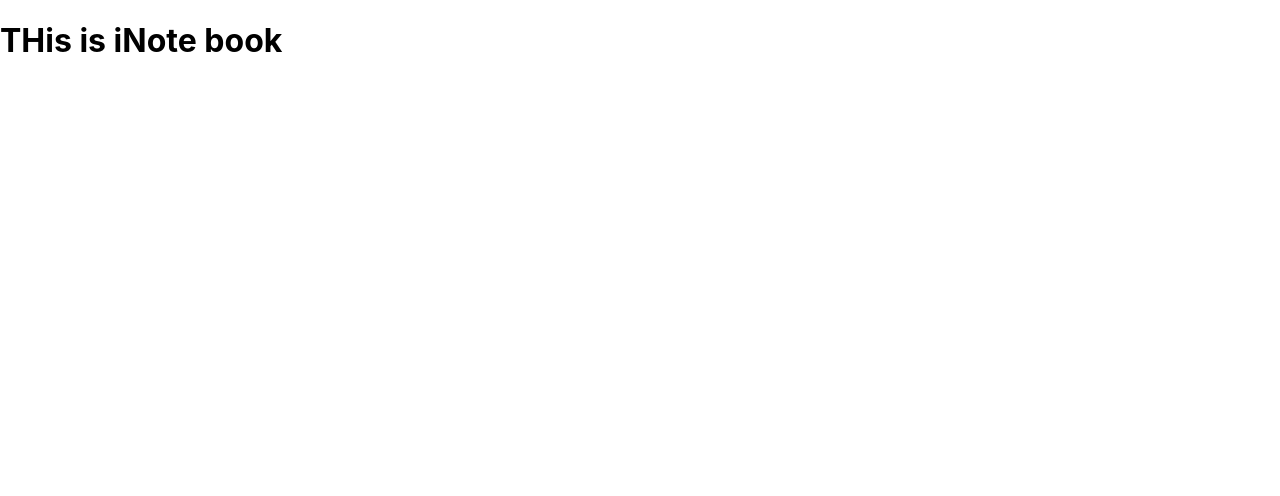
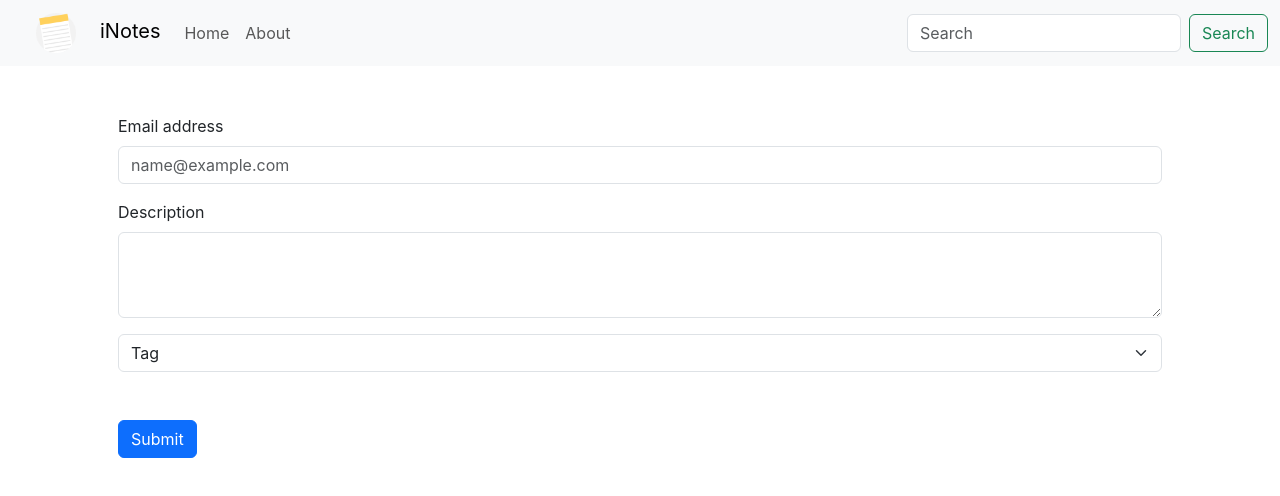
Before and after one commit to ganesh-code/iNotes, a React (Create React App) app: page /addnotform in a window 1280 px wide. Shown: the top 496 px of the page. Built offline with nearby package versions, Linux system fonts and the light colour scheme.

Commit message:
created UI

```diff
--- a/public/index.html
+++ b/public/index.html
@@ -11,6 +11,8 @@
     />
     <link rel="shortcut icon" href="./notesicon.png" type="image/x-icon">
     <link rel="apple-touch-icon" href="%PUBLIC_URL%/logo192.png" />
+    <!-- bootstrtap -->
+    <link href="https://cdn.jsdelivr.net/npm/bootstrap@5.3.1/dist/css/bootstrap.min.css" rel="stylesheet" integrity="sha384-4bw+/aepP/YC94hEpVNVgiZdgIC5+VKNBQNGCHeKRQN+PtmoHDEXuppvnDJzQIu9" crossorigin="anonymous">
     <!--
       manifest.json provides metadata used when your web app is installed on a
       user's mobile device or desktop. See https://developers.google.com/web/fundamentals/web-app-manifest/
@@ -39,6 +41,11 @@
 
       To begin the development, run `npm start` or `yarn start`.
       To create a production bundle, use `npm run build` or `yarn build`.
-    -->
+      --->
+      <!---fontawsome icons-->
+      <script src="https://kit.fontawesome.com/fc042f6ff9.js" crossorigin="anonymous"></script>
+
+    <!-- bootstrap script  -->
+    <script src="https://cdn.jsdelivr.net/npm/bootstrap@5.3.1/dist/js/bootstrap.bundle.min.js" integrity="sha384-HwwvtgBNo3bZJJLYd8oVXjrBZt8cqVSpeBNS5n7C8IVInixGAoxmnlMuBnhbgrkm" crossorigin="anonymous"></script>
   </body>
 </html>
--- a/src/App.js
+++ b/src/App.js
@@ -1,11 +1,26 @@
 import './App.css';
+import { BrowserRouter, Routes, Route } from "react-router-dom";
+import Navbar from './components/Navbar';
+import Home from './components/Home';
+import About from './components/About';
+import AddNotform from './components/AddNotform';
+import NotesState from './context/notes/NotesState';
 
-function App() {
-  return (
-    <div>
-      <h1>THis is iNote book </h1>
-    </div>
-  );
-}
+  function App() {
+    return (
+      <>
+        <BrowserRouter>
+          <NotesState>
+          <Navbar />
+            <Routes>
+              <Route exact path='/' element={<Home />} />
+              <Route exact path='/about' element={<About />} />
+              <Route exact path='/addnotform' element={<AddNotform/>} />
+            </Routes>
+            </NotesState>
+        </BrowserRouter>
+      </>
+    );
+  }
 
 export default App;
--- /dev/null
+++ b/src/components/About.js
@@ -0,0 +1,11 @@
+import React  from 'react'
+
+export default function About() {
+
+
+  return (
+    <div className='container' style={{position : "absolute", right:0, width:'80vw', height:'100vh'}}>
+      <h1>this is about of  and his age is</h1>
+    </div>
+  )
+}
--- /dev/null
+++ b/src/components/AddNotesBtn.js
@@ -0,0 +1,15 @@
+import React from 'react'
+import { Link } from 'react-router-dom'
+
+export default function AddNotesBtn() {
+    return (
+        <div className='m-0 px-5 bg-white' style={{position:'sticky', top:60, zIndex:3}}>
+            <Link to='/addnotform' className='navbar-brand p-4 m-0'>
+                <div className='d-flex align-items-center justify-content-center p-1 ' style={{ background: 'white', borderRadius: '1rem', border: '2px solid #e5e5e5', cursor: 'pointer', }} >
+                    <i className="fa-solid fa-plus fa-xl"></i>
+                    <h5 className='p-3 m-0'>Add Note</h5>
+                </div>
+            </Link>
+        </div>
+    )
+}
--- /dev/null
+++ b/src/components/AddNotform.js
@@ -0,0 +1,26 @@
+import React from 'react'
+import { Link } from 'react-router-dom'
+
+export default function AddNotform() {
+    return (
+
+        <div className='container p-5'>
+            <div className="mb-3">
+                <label htmlFor="exampleFormControlInput1" className="form-label">Email address</label>
+                <input type="email" className="form-control" id="exampleFormControlInput1" placeholder="name@example.com" />
+            </div>
+            <div className="mb-3">
+                <label htmlFor="exampleFormControlTextarea1" className="form-label">Description</label>
+                <textarea className="form-control" id="exampleFormControlTextarea1" rows="3"></textarea>
+            </div>
+            <select className="form-select mb-5" aria-label="Default select example">
+                <option value='tag'>Tag</option>
+                <option value="General">General</option>
+                <option value="Education">Education</option>
+                <option value="Entertainment">Entertainment</option>
+            </select>
+            <Link to='/' ><button type="submit"  className="btn btn-primary">Submit</button></Link>
+        </div>
+
+    )
+}
--- /dev/null
+++ b/src/components/Home.js
@@ -0,0 +1,12 @@
+import React from "react"
+import Sidebar from "./Sidebar"
+// import Notes from "./Notes"
+
+export default function Home() {
+
+  return (
+    <div className="d-flex">
+    <Sidebar/>
+    </div>
+  )
+}
--- /dev/null
+++ b/src/components/Navbar.js
@@ -0,0 +1,31 @@
+import React from 'react'
+import { Link, useLocation } from "react-router-dom";
+
+export default function Navbar() {
+    let location = useLocation();
+
+    return (
+        <nav className="navbar navbar-expand-lg bg-body-tertiary" style={{position:'sticky', top:0, zIndex:3}}>
+            <div className="container-fluid">
+                <Link className="navbar-brand" to="/"><img className='mx-4' style={{ width: "40px" }} src="./notesicon.png" alt="" />iNotes</Link>
+                <button className="navbar-toggler" type="button" data-bs-toggle="collapse" data-bs-target="#navbarSupportedContent" aria-controls="navbarSupportedContent" aria-expanded="false" aria-label="Toggle navigation">
+                    <span className="navbar-toggler-icon"></span>
+                </button>
+                <div className="collapse navbar-collapse" id="navbarSupportedContent">
+                    <ul className="navbar-nav me-auto mb-2 mb-lg-0">
+                        <li className="nav-item">
+                            <Link className={`nav-link ${location.pathname === "/" ? "active" : ""}`} aria-current="page" to="/">Home</Link>
+                        </li>
+                        <li className="nav-item">
+                            <Link className={`nav-link ${location.pathname === "/about" ? "active" : ""}`} to="/about">About</Link>
+                        </li>
+                    </ul>
+                    <form className="d-flex" role="search">
+                        <input className="form-control me-2" type="search" placeholder="Search" aria-label="Search" />
+                        <button className="btn btn-outline-success" type="submit">Search</button>
+                    </form>
+                </div>
+            </div>
+        </nav>
+    )
+}
--- /dev/null
+++ b/src/components/NotesIteam.js
@@ -0,0 +1,15 @@
+import React from 'react'
+
+export default function NotesIteam(props) {
+  const {note}= props;
+  return (
+    <div className="card m-3 d-flex flex-wrap" style={{width:"19rem"}}>
+      <div className="card-body">
+        <h5 className="card-title">{note.title}</h5>
+        <p className="card-text">{note.description}</p>
+        <h6 className="card-subtitle mb-2 text-body-secondary"><span className="badge bg-secondary">{note.tag}</span></h6>
+        <p className="card-text"><small className="text-body-secondary">{note.date}</small></p>
+      </div>
+    </div>
+  )
+}
--- /dev/null
+++ b/src/components/Sidebar.js
@@ -0,0 +1,23 @@
+import React, { useContext } from 'react'
+// import { Link } from 'react-router-dom'
+import NotesIteam from './NotesIteam'
+import NotesContext from '../context/notes/notesContext';
+import AddNotesBtn from './AddNotesBtn';
+
+export default function Sidebar(props) {
+    const context = useContext(NotesContext);
+    // eslint-disable-next-line
+    const { notes, setNotes } = context
+
+
+    return (
+        <div>
+           <AddNotesBtn/>
+            <div className='m-0 p-5 row g-md-3'>
+                {notes.map((note) => {
+                    return <NotesIteam key={note.date} note={note} />;
+                })}
+            </div>
+        </div>
+    )
+}
--- /dev/null
+++ b/src/context/notes/NotesState.js
@@ -0,0 +1,96 @@
+import React, { useState } from 'react'
+import NotesContext from './notesContext'
+
+export default function NotesState(props) {
+  const note1 = [
+    {
+      "_id": "64d213d1e510c38dbfa12ffb",
+      "user": "64d083effdb28ac961d2949d",
+      "title": "react learnings",
+      "description": "this is a wonderful react class",
+      "tag": "details",
+      "date": "2023-08-08T10:07:13.884Z",
+      "__v": 0
+    },
+    {
+      "_id": "64d32d2d7728e12a16b49d35",
+      "user": "64d083effdb28ac961d2949d",
+      "title": "react learnings",
+      "description": "this is a wonderful react class",
+      "tag": "generals",
+      "date": "2023-08-09T06:07:41.825Z",
+      "__v": 0
+    },
+    {
+      "_id": "64d32d2d7728e12a16b49d35",
+      "user": "64d083effdb28ac961d2949d",
+      "title": "react learnings",
+      "description": "this is a wonderful react class",
+      "tag": "generals",
+      "date": "2023-08-09T06:07:41.825Z",
+      "__v": 0
+    },
+    {
+      "_id": "64d32d2d7728e12a16b49d35",
+      "user": "64d083effdb28ac961d2949d",
+      "title": "react learnings",
+      "description": "this is a wonderful react class",
+      "tag": "generals",
+      "date": "2023-08-09T06:07:41.825Z",
+      "__v": 0
+    },
+    {
+      "_id": "64d32d2d7728e12a16b49d35",
+      "user": "64d083effdb28ac961d2949d",
+      "title": "react learnings",
+      "description": "this is a wonderful react class",
+      "tag": "generals",
+      "date": "2023-08-09T06:07:41.825Z",
+      "__v": 0
+    },
+    {
+      "_id": "64d32d2d7728e12a16b49d35",
+      "user": "64d083effdb28ac961d2949d",
+      "title": "react learnings",
+      "description": "this is a wonderful react class",
+      "tag": "generals",
+      "date": "2023-08-09T06:07:41.825Z",
+      "__v": 0
+    },
+    {
+      "_id": "64d32d2d7728e12a16b49d35",
+      "user": "64d083effdb28ac961d2949d",
+      "title": "react learnings",
+      "description": "this is a wonderful react class",
+      "tag": "generals",
+      "date": "2023-08-09T06:07:41.825Z",
+      "__v": 0
+    },
+    {
+      "_id": "64d32d2d7728e12a16b49d35",
+      "user": "64d083effdb28ac961d2949d",
+      "title": "react learnings",
+      "description": "this is a wonderful react class",
+      "tag": "generals",
+      "date": "2023-08-09T06:07:41.825Z",
+      "__v": 0
+    },
+    {
+      "_id": "64d32d2d7728e12a16b49d35",
+      "user": "64d083effdb28ac961d2949d",
+      "title": "react learnings",
+      "description": "this is a wonderful react class",
+      "tag": "generals",
+      "date": "2023-08-09T06:07:41.825Z",
+      "__v": 0
+    },
+  ]
+
+  const [notes, setNotes] = useState(note1)
+
+  return (
+    <NotesContext.Provider value={{notes, setNotes}}>
+      {props.children}
+    </NotesContext.Provider>
+  )
+}
--- /dev/null
+++ b/src/context/notes/notesContext.js
@@ -0,0 +1,5 @@
+import { createContext } from "react";
+
+const NotesContext = createContext();
+
+export default NotesContext
```
Also changed, not shown: src/components/notesicon.png (added).
